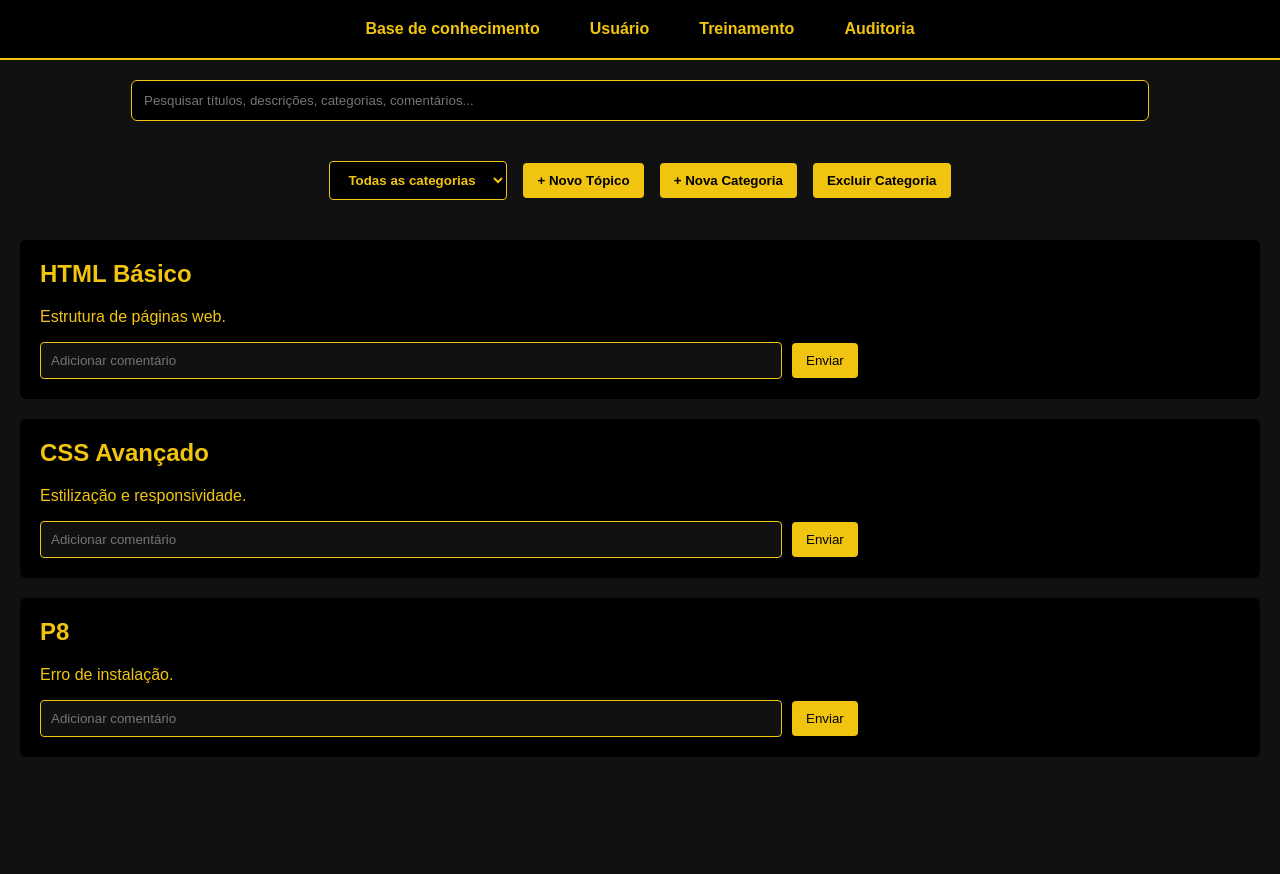
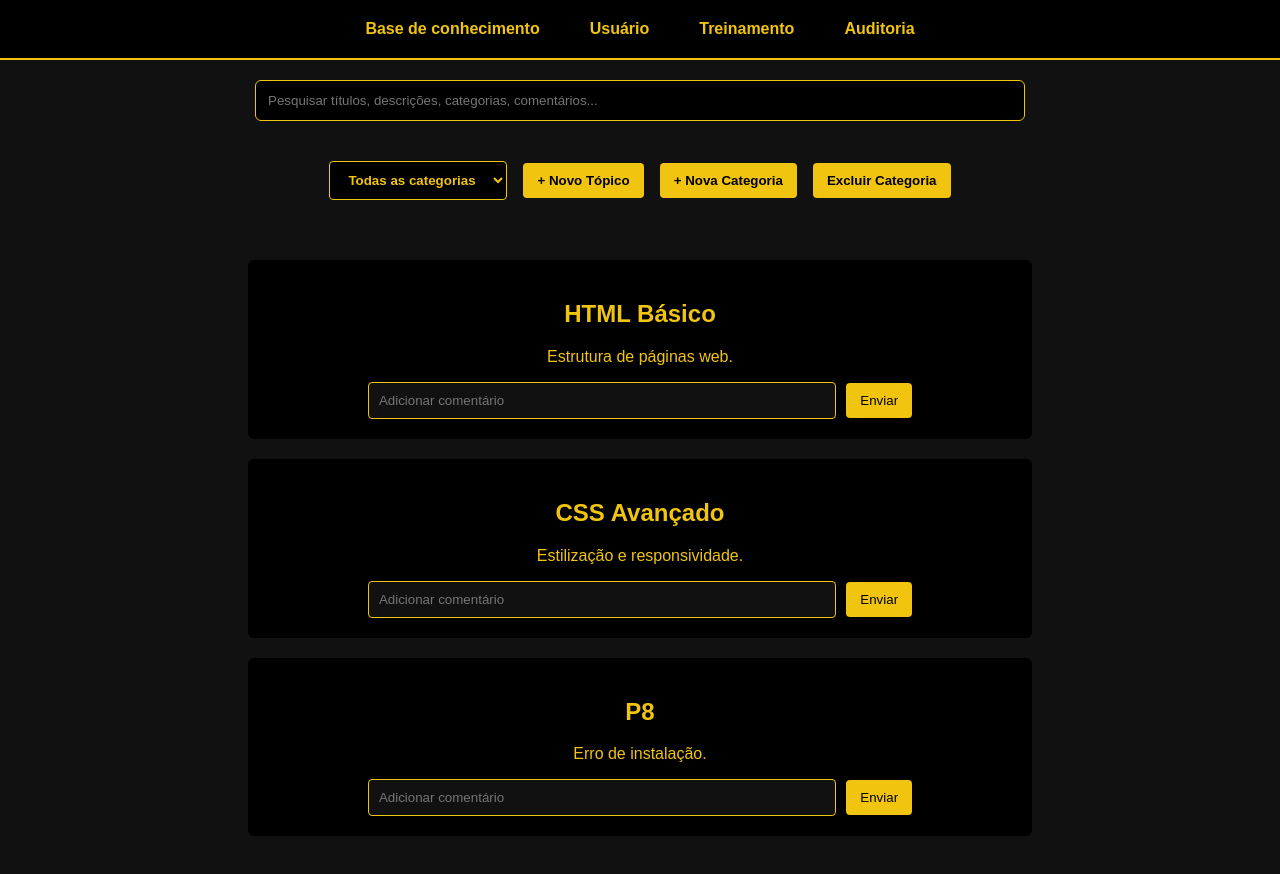
Before and after one commit to Wertco-Bombas/Wertco, a Next.js app: page /base in a window 1280 px wide. Before the commit the page ends 800 px from the top, so only its background shows below. Built offline with nearby package versions, Linux system fonts and the light colour scheme.

Commit message:
Update style.css

```diff
--- a/styles/style.css
+++ b/styles/style.css
@@ -1,16 +1,15 @@
-/* Tema geral */
 body {
   margin: 0;
   font-family: Arial, sans-serif;
-  background-color: #111; /* fundo preto */
-  color: #f1c40f;         /* texto amarelo */
+  background-color: #111;
+  color: #f1c40f;
+  text-align: center; /* centraliza conteúdo */
 }
 
-/* Topo com navegação centralizada */
+/* Topo */
 .navbar {
   background-color: #000;
   padding: 20px;
-  text-align: center;
   border-bottom: 2px solid #f1c40f;
 }
 
@@ -26,7 +25,6 @@ body {
 
 .nav-links li {
   cursor: pointer;
-  transition: color 0.3s;
 }
 
 .nav-links li:hover {
@@ -37,11 +35,10 @@ body {
 .search-bar {
   padding: 20px;
   background: #111;
-  text-align: center;
 }
 
 .search-bar input {
-  width: 80%;
+  width: 60%;
   padding: 12px;
   border-radius: 6px;
   border: 1px solid #f1c40f;
@@ -49,10 +46,9 @@ body {
   color: #f1c40f;
 }
 
-/* Filtro e botões de ação */
+/* Ações */
 .actions {
   padding: 20px;
-  text-align: center;
 }
 
 .actions select,
@@ -80,7 +76,7 @@ body {
   background: #d4ac0d;
 }
 
-/* Área principal */
+/* Conteúdo */
 .content {
   padding: 20px;
 }
@@ -88,15 +84,10 @@ body {
 .topic {
   background: #000;
   padding: 20px;
-  margin-bottom: 20px;
+  margin: 20px auto;
   border-radius: 6px;
   color: #f1c40f;
-  /* moldura amarela removida */
-}
-
-.topic h2 {
-  margin-top: 0;
-  color: #f1c40f;
+  width: 60%; /* centraliza os tópicos */
 }
 
 .comments {
```
